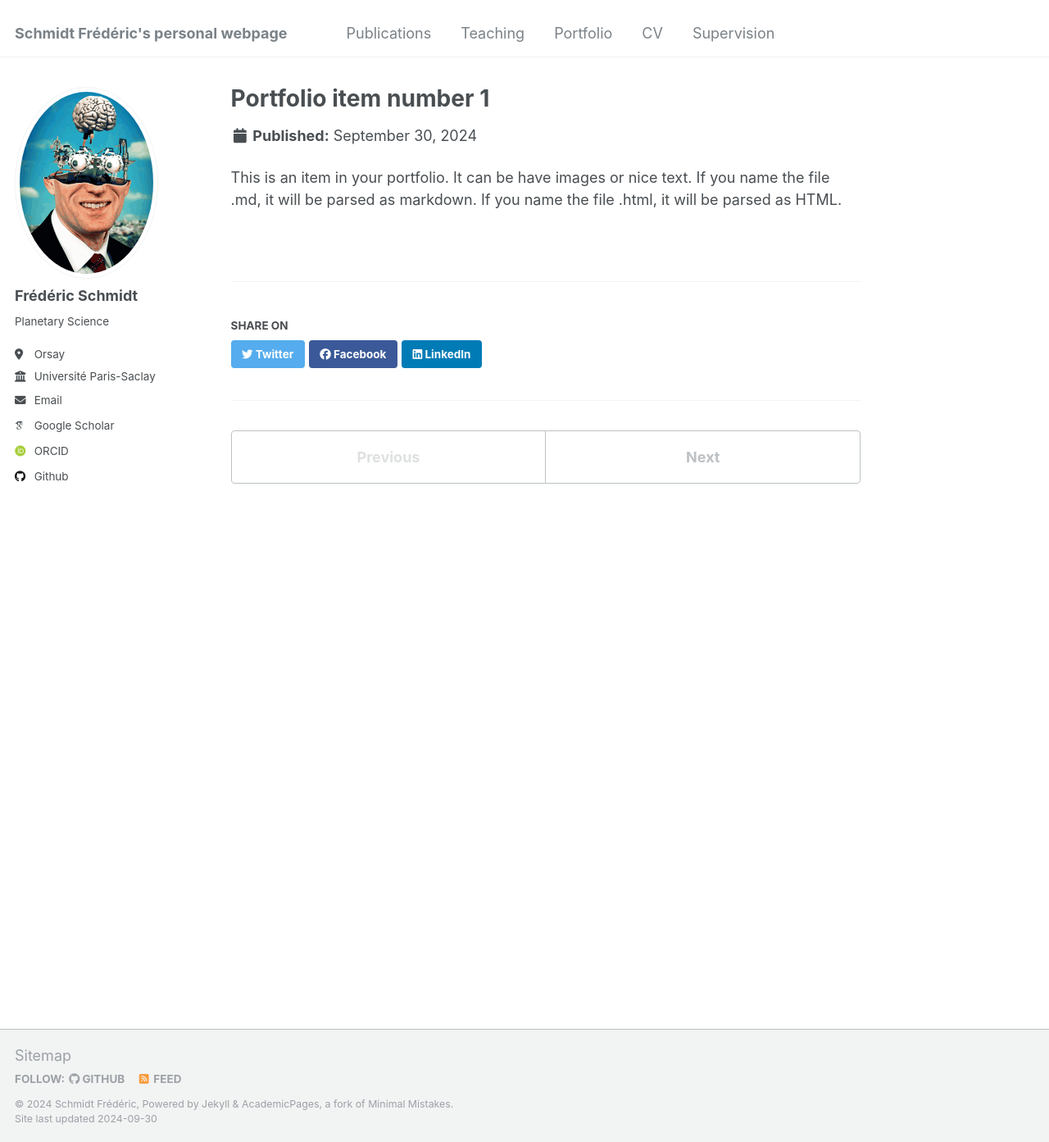
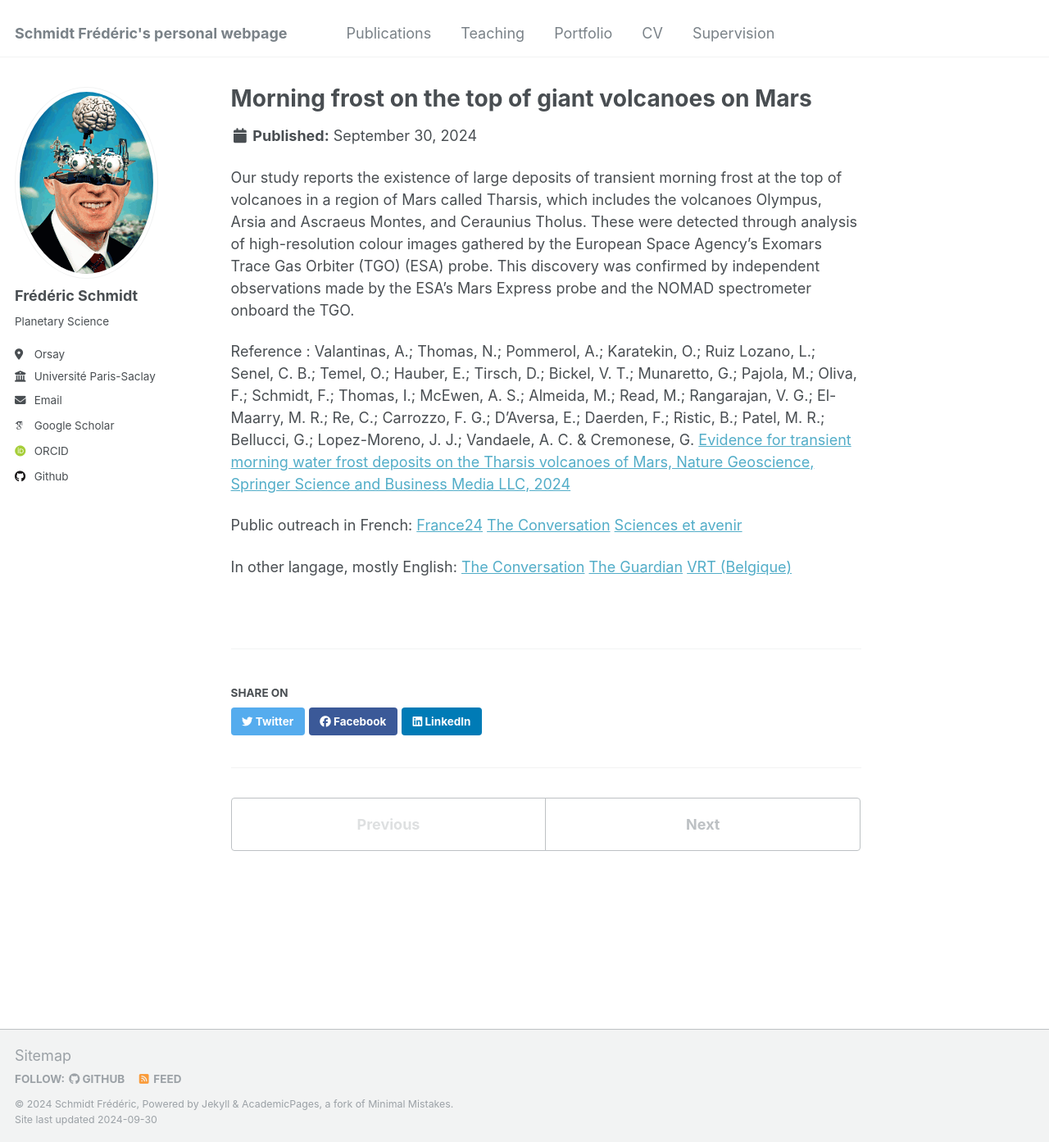
Before and after one commit to fredericschmidt/fredericschmidt.github.io, a Jekyll site: the page built from _portfolio/portfolio-1.md, in a window 1280 px wide and 1393 px high. Shown: the whole window at 82% size. Built offline with Jekyll 4.4.1, drawn with Linux system fonts in a browser that asks for light colours; some web fonts are replaced.

Commit message:
create portofolio 1

```diff
--- a/_portfolio/portfolio-1.md
+++ b/_portfolio/portfolio-1.md
@@ -1,7 +1,22 @@
 ---
-title: "Portfolio item number 1"
-excerpt: "Short description of portfolio item number 1<br/><img src='/images/500x300.png'>"
+title: "Morning frost on the top of giant volcanoes on Mars"
+excerpt: "COver of Nature Geoscience - July 2024<br/><img src='/images/NatureGeoscience_July2024.png'>"
 collection: portfolio
 ---
 
-This is an item in your portfolio. It can be have images or nice text. If you name the file .md, it will be parsed as markdown. If you name the file .html, it will be parsed as HTML.
+
+Our study reports the existence of large deposits of transient morning frost at the top of volcanoes in a region of Mars called Tharsis, which includes the volcanoes Olympus, Arsia and Ascraeus Montes, and Ceraunius Tholus. These were detected through analysis of high-resolution colour images gathered by the European Space Agency’s Exomars Trace Gas Orbiter (TGO) (ESA) probe. This discovery was confirmed by independent observations made by the ESA’s Mars Express probe and the NOMAD spectrometer onboard the TGO.
+
+Reference :
+Valantinas, A.; Thomas, N.; Pommerol, A.; Karatekin, O.; Ruiz Lozano, L.; Senel, C. B.; Temel, O.; Hauber, E.; Tirsch, D.; Bickel, V. T.; Munaretto, G.; Pajola, M.; Oliva, F.; Schmidt, F.; Thomas, I.; McEwen, A. S.; Almeida, M.; Read, M.; Rangarajan, V. G.; El-Maarry, M. R.; Re, C.; Carrozzo, F. G.; D'Aversa, E.; Daerden, F.; Ristic, B.; Patel, M. R.; Bellucci, G.; Lopez-Moreno, J. J.; Vandaele, A. C. & Cremonese, G. [Evidence for transient morning water frost deposits on the Tharsis volcanoes of Mars, Nature Geoscience, Springer Science and Business Media LLC, 2024](http://dx.doi.org/10.1038/s41561-024-01457-7)
+
+
+Public outreach in French:
+[France24](https://www.france24.com/fr/info-en-continu/20240610-du-givre-au-sommet-des-volcans-g%C3%A9ants-de-mars?utm_slink=go.france24.com%2F2W0)
+[The Conversation](https://theconversation.com/du-givre-deau-au-sommet-des-volcans-martiens-une-toute-nouvelle-decouverte-227404)
+[Sciences et avenir](https://www.sciencesetavenir.fr/espace/systeme-solaire/mars-de-l-eau-gelee-au-sommet-des-hauts-volcans-de-la-planete-rouge_178897)
+
+In other langage, mostly English:
+[The Conversation](https://theconversation.com/water-frost-on-mars-on-the-top-of-immense-volcanoes-a-briefly-icy-landscape-231849)
+[The Guardian](https://www.theguardian.com/science/article/2024/jun/10/early-morning-frost-spotted-mars-mountains)
+[VRT (Belgique)](https://www.vrt.be/vrtnws/nl/2024/06/10/ijs-rijm-van-water-op-de-hoogste-vulkanen-van-mars/)
```
Also changed, not shown: images/NatureGeoscience_July2024.png (added).
